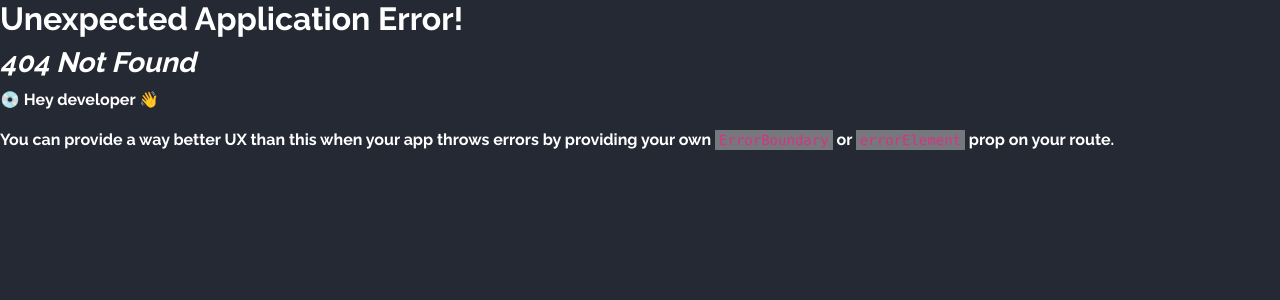
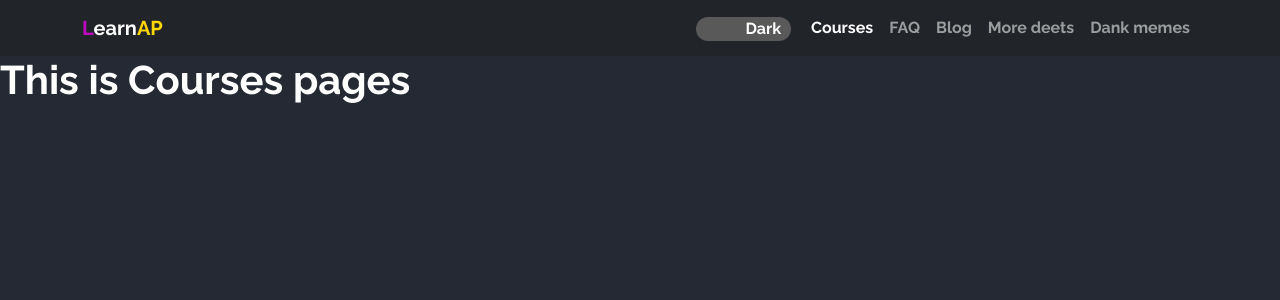
Before and after one commit to Durjoy-dcp/Learn-AP-Client-Side, a React (Create React App) app: page /allcourses in a window 1280 px wide. Before the commit this address had no page. Shown: the top 300 px of the page. Built offline with nearby package versions, Linux system fonts and the light colour scheme.

Commit message:
course data featching

```diff
--- a/src/App.js
+++ b/src/App.js
@@ -6,6 +6,7 @@ import Main from './Layout/Main';
 import Home from './Components/Home/Home';
 import Blog from './Components/Blog/Blog';
 import FAQ from './Components/FAQ/FAQ';
+import AllCourse from './Components/AllCourse/AllCourse';
 
 function App() {
   const router = createBrowserRouter([
@@ -25,6 +26,10 @@ function App() {
           path: '/faq',
           element: <FAQ></FAQ>
         },
+        {
+          path: '/allcourses',
+          element: <AllCourse></AllCourse>
+        },
 
       ]
     }
--- /dev/null
+++ b/src/Components/AllCourse/AllCourse.js
@@ -0,0 +1,11 @@
+import React from 'react';
+
+const AllCourse = () => {
+    return (
+        <div>
+            <h1>This is Courses pages</h1>
+        </div>
+    );
+};
+
+export default AllCourse;
--- a/src/Components/Home/Home.js
+++ b/src/Components/Home/Home.js
@@ -47,7 +47,7 @@ const Home = () => {
             </div>
 
             <div>
-                <div className='text-center my-5'>
+                <div className='text-center my-5 px-4 py-2'>
 
                     <h1>What Students <br />
                         Think and Say About  <span className='fw-bold' style={{ "color": "rgb(194, 9, 194)" }}>L</span>earn<span style={{ "color": "gold" }}>AP</span>
--- a/src/Components/Shared/NavHeader/NavHeader.js
+++ b/src/Components/Shared/NavHeader/NavHeader.js
@@ -14,7 +14,7 @@ const NavHeader = () => {
                 <Navbar.Collapse id="responsive-navbar-nav">
                     <Nav className="ms-auto">
                         <ToggleSwitch className="" label="theme" ></ToggleSwitch>
-                        <NavLink className="nav-link" to="/courses">Courses</NavLink>
+                        <NavLink className="nav-link" to="/allcourses">Courses</NavLink>
                         <NavLink className="nav-link" to="/faq">FAQ</NavLink>
                         <NavLink className="nav-link" to="/blog">Blog</NavLink>
 
--- a/src/Components/Shared/Swiper/SwiperSingleCard/SwiperSingleCard.js
+++ b/src/Components/Shared/Swiper/SwiperSingleCard/SwiperSingleCard.js
@@ -4,7 +4,7 @@ import './SwiperSingleCard.css'
 const SwiperSingleCard = ({ feedback }) => {
     const { name, post, heading, img } = feedback;
     return (
-        <div className='p-3 bg-opacity my-5 rounded ' >
+        <div className='p-3 bg-opacity mt-3 mb-4 rounded ' >
             <div className='d-flex align-items-center'>
 
                 <div>
--- a/src/tools.js
+++ b/src/tools.js
@@ -5,5 +5,7 @@ React Router
 React Icons
 Framer motion
 swiper
+node express
+cors
 
 */
```
Also changed, not shown: src/Components/Shared/AllCatagory/AllCatagory.js (added, +20 -0 lines).
